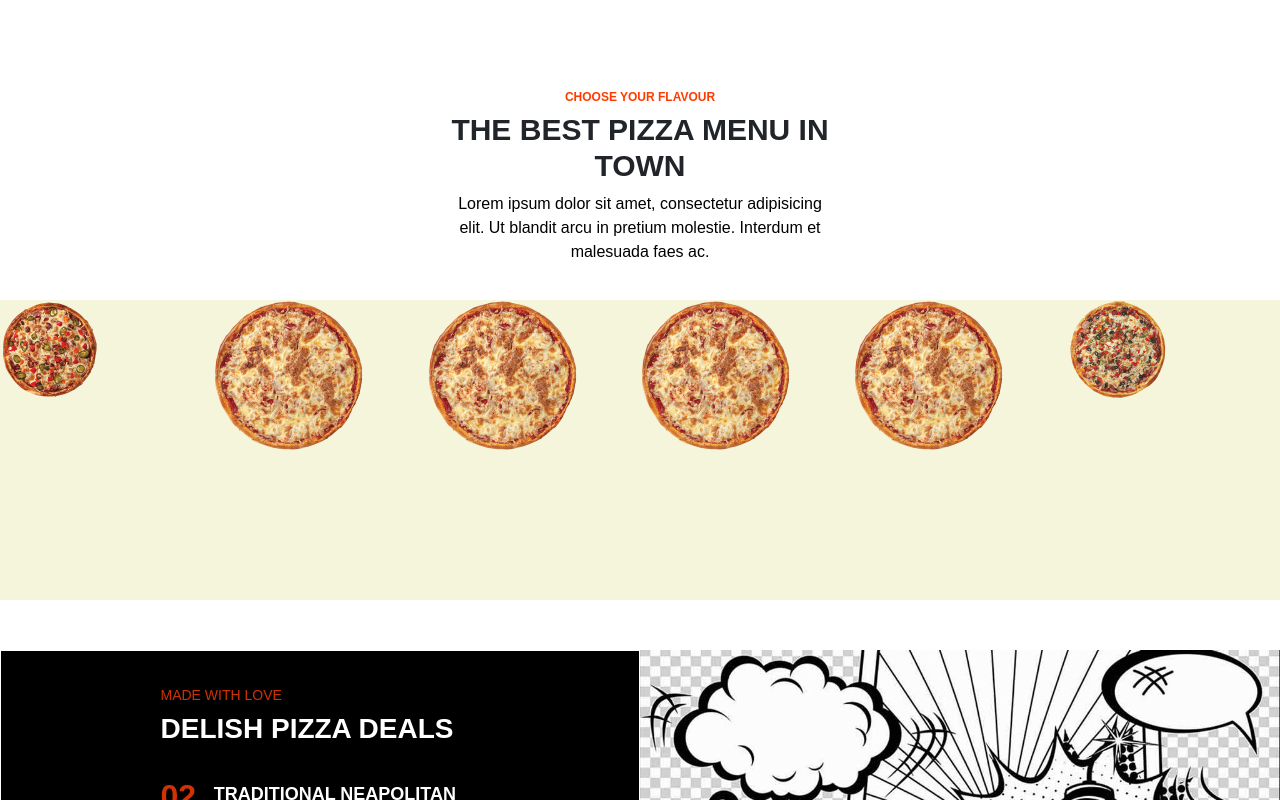
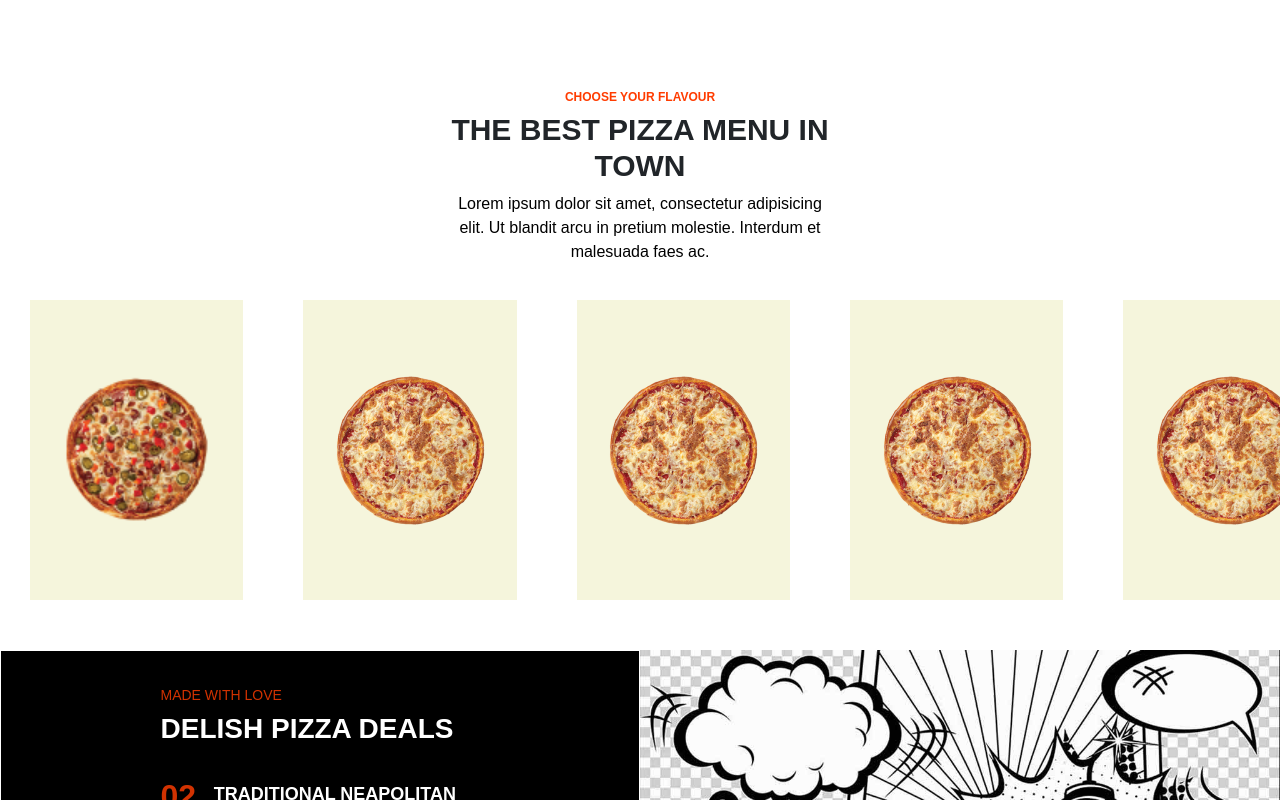
Before and after one commit to coder-ms/proj-html-vuejs, a Vue app: page / in a window 1280 px wide. Shown: the part 3166-3966 px from the top of the page. Built offline with nearby package versions, Linux system fonts and the light colour scheme.

Commit message:
add horizontal  scrollbar on pizzaImg

```diff
--- a/src/components/ClientTypology.vue
+++ b/src/components/ClientTypology.vue
@@ -15,16 +15,16 @@ export default {
         return {
             clientTypologyArray: [
                 {
-                    imageClient: '../../public/img/h1-clients-img-1.png',
-                },
-                {
-                    imageClient: '../../public/img/h1-clients-img-2.png',
+                    imageClient: '../../public/img/h1-clients-img-4.png',
                 },
                 {
                     imageClient: '../../public/img/h1-clients-img-3.png',
                 },
                 {
-                    imageClient: '../../public/img/h1-clients-img-4.png',
+                    imageClient: '../../public/img/h1-clients-img-1.png',
+                },
+                {
+                    imageClient: '../../public/img/h1-clients-img-2.png',
                 },
                 {
                     imageClient: '../../public/img/h1-clients-img-5.png',
--- a/src/components/PizzaImg.vue
+++ b/src/components/PizzaImg.vue
@@ -1,8 +1,11 @@
 <template>
-    <div class="containerx col-12 col-lg-12 col-md-12 col-sm-12">
+    <div class="containerx pizzaScroll col-12 col-lg-12 col-md-12 col-sm-12">
         <div v-for="(item, index) in imgGalleryMainArray" :key="item"
             class="imagesPizza col-2 col-lg-2 col-md-2 col-sm-2">
-            <img :src="item.imagePizza" alt="" />
+
+            <div>
+                <img :src="item.imagePizza" alt="" />
+            </div>
         </div>
     </div>
 </template>
@@ -42,15 +45,24 @@ export default {
 .containerx {
     display: flex;
     height: 300px;
+    overflow-y: hidden;
 
     .imagesPizza {
         background-color: beige;
+        display: flex;
+        align-items: center;
+        justify-content: center;
+        margin: 0 30px;
+
+        img {
+            width: 150px;
+        }
 
         .pizzaSelect {
             border: 1px solid grey;
             display: flex;
             justify-content: center;
-            margin: 0 40px;
+            margin: 0 44px;
 
             a {
                 text-decoration: none;
@@ -82,5 +94,27 @@ export default {
         }
     }
 
+
+}
+
+.pizzaScroll::-webkit-scrollbar {
+    width: 5px;
+    height: 10px;
+}
+
+.pizzaScroll::-webkit-scrollbar-track {
+    border-radius: 10px;
+    background-color: #e4e4e4;
+}
+
+.pizzaScroll::-webkit-scrollbar-thumb {
+    background: #212121;
+    border-radius: 10px;
+    transition: 0.5s;
+
+    &:hover {
+        background: #d5b14c;
+        transition: 0.5s;
+    }
 }
 </style>
```
